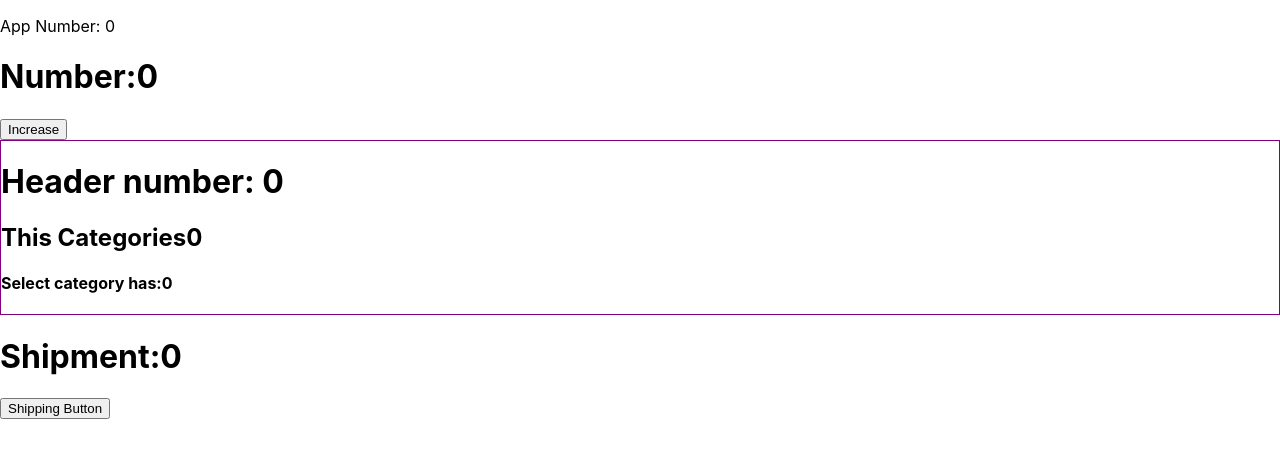
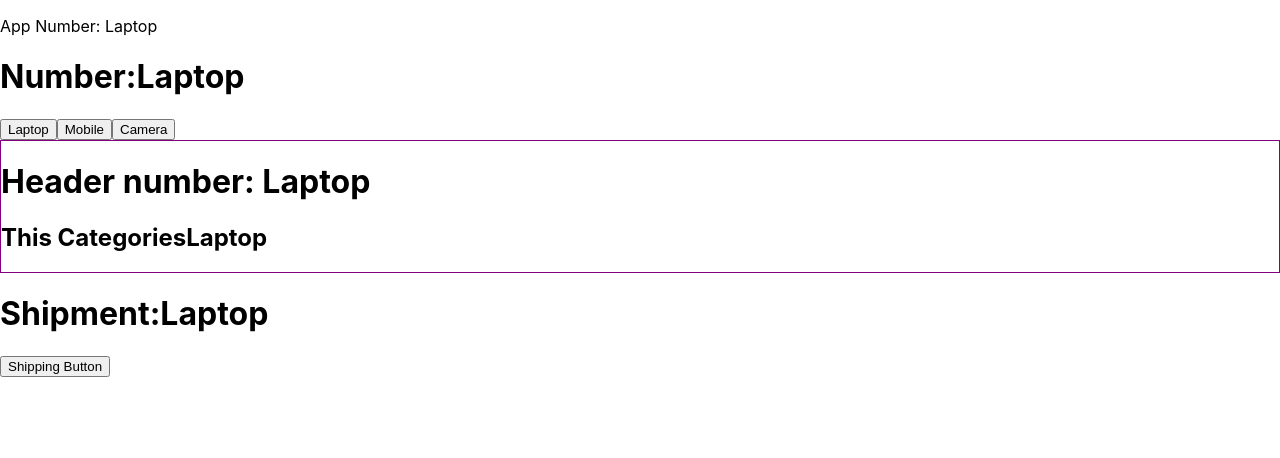
Before and after one commit to hasanfuad/module-39, a React (Create React App) app: page / in a window 1280 px wide. Shown: the top 458 px of the page. Built offline with nearby package versions, Linux system fonts and the light colour scheme.

Commit message:
commit more on routes

```diff
--- a/src/App.js
+++ b/src/App.js
@@ -7,7 +7,7 @@ import { createContext, useState } from "react";
 export const CategoryContext = createContext();
 
 function App() {
-  const [category, setCategory] = useState(0); //Put the State in the parent component. Now we can access the STATE to the sibling component;
+  const [category, setCategory] = useState('Laptop'); //Put the State in the parent component. Now we can access the STATE to the sibling component;
   return (
     <CategoryContext.Provider value={[category, setCategory]} >
       <p>App Number: {category}</p>
--- a/src/component/Categories/Categories.js
+++ b/src/component/Categories/Categories.js
@@ -1,13 +1,27 @@
-import React, { useContext } from 'react';
+import React, { useContext, useEffect, useState } from 'react';
 import { CategoryContext } from '../../App';
 import CategoryDetail from '../CategoryDetail/CategoryDetail';
 
+const allProducts = [{bName: "Asus", category: "Laptop"},{bName: "MSI", category: "Laptop"},{bName: "Lenovo", Category: "Laptop"},
+                    {bName: "iPhone", category: "Mobile"},{bName: "Xiaomi", category: "Mobile"},{bName: "Samsung", Category: "Mobile"},
+                    {bName: "Nikon", category: "Camera"},{bName: "Canon", category: "Camera"},{bName: "Sony", Category: "Camera"}
+                ]
+
 const Categories = () => {
-    const category = useContext(CategoryContext);
+    const [category] = useContext(CategoryContext);
+
+    const [products, setProducts] = useState([]);
+
+    useEffect(()=>{
+           const matchProducts = allProducts.filter(pd => pd.category === category.toLowerCase());
+           setProducts(matchProducts);
+    },[category])
     return (
         <div>
             <h2>This Categories{category}</h2>
-            <CategoryDetail/>
+            {
+                products.map(pd => <CategoryDetail product={pd}/>)
+            }
         </div>
     );
 };
--- a/src/component/CategoryDetail/CategoryDetail.js
+++ b/src/component/CategoryDetail/CategoryDetail.js
@@ -1,12 +1,13 @@
 import React, { useContext } from 'react';
 import { CategoryContext } from '../../App';
 
-const CategoryDetail = () => {
-    const category = useContext(CategoryContext);
+const CategoryDetail = (props) => {
+    // const category = useContext(CategoryContext);
+    const {bName} = props.product;
 
     return (
         <div>
-            <h4>Select category has:{category} </h4>
+            <h4>Select category has:{bName} </h4>
         </div>
     );
 };
--- a/src/component/Header/Header.js
+++ b/src/component/Header/Header.js
@@ -6,7 +6,9 @@ const Header = () => {
     return (
         <div>
             <h1>Number:{category}</h1>
-            <button onClick={()=>setCategory(category+1)}>Increase</button>
+            <button onClick={()=>setCategory('Laptop')}>Laptop</button>
+            <button onClick={()=>setCategory('Mobile')}>Mobile</button>
+            <button onClick={()=>setCategory('Camera')}>Camera</button>
         </div>
     );
 };
```
